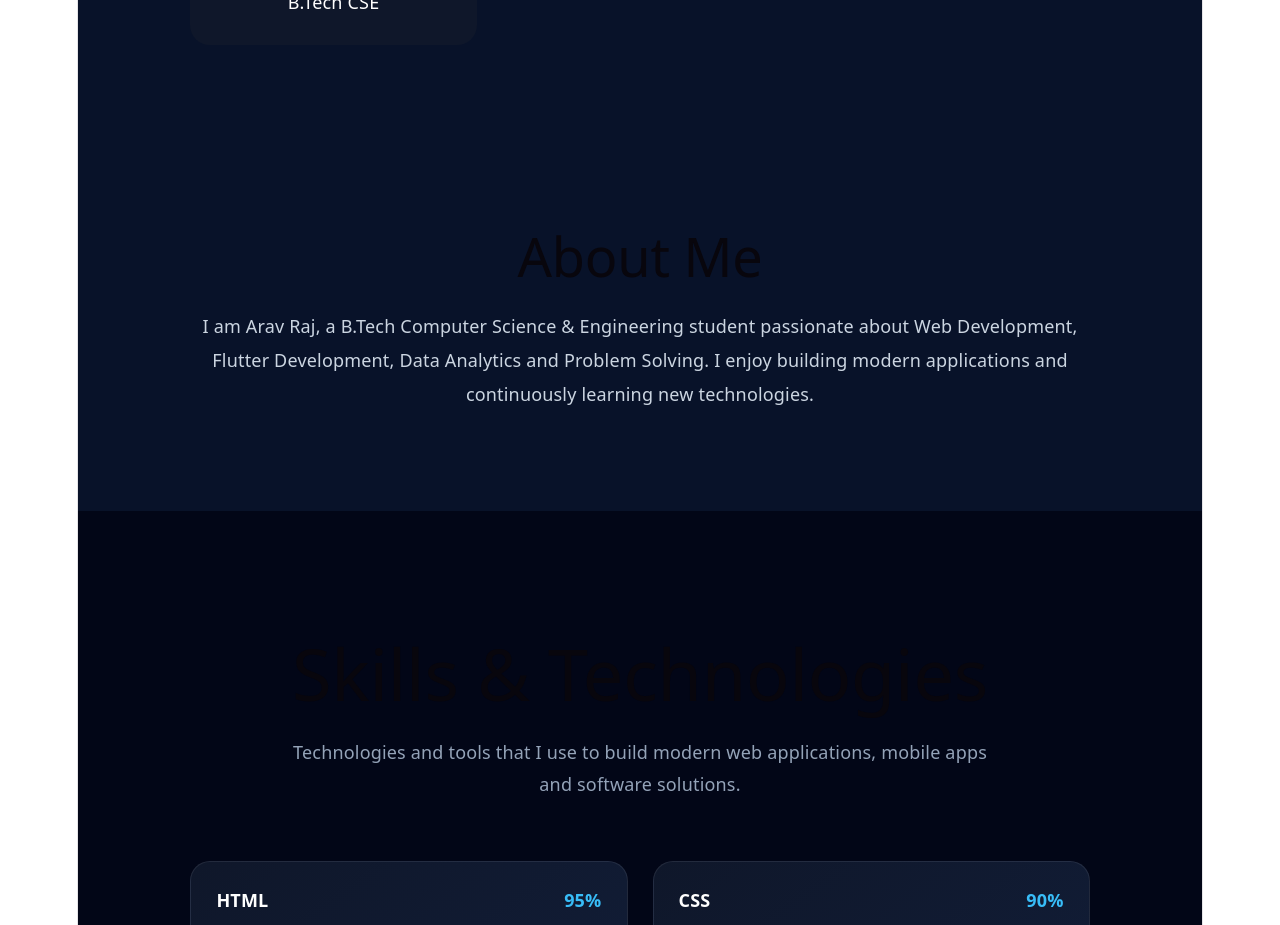
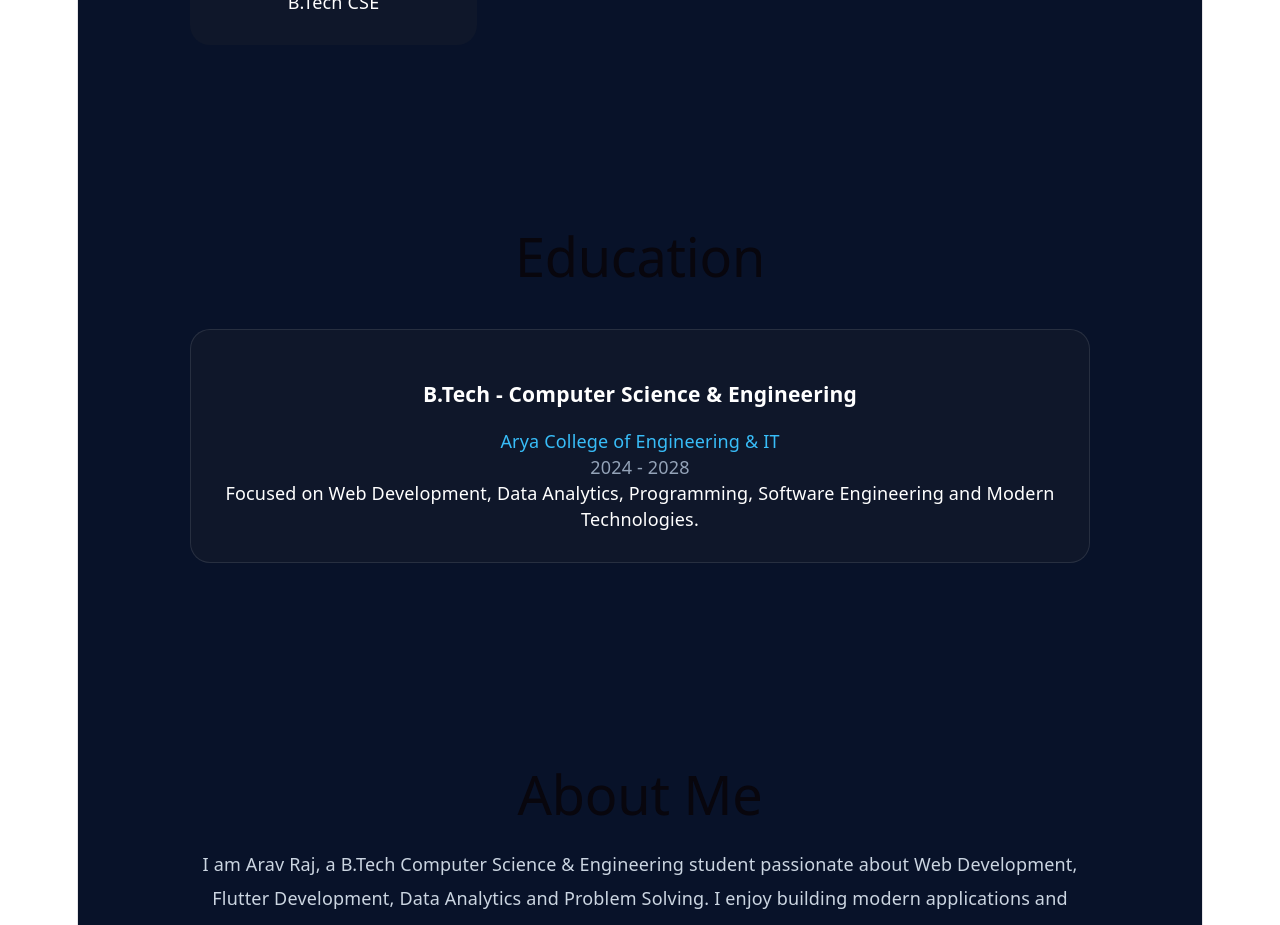
Before and after one commit to Aravbgp2006/portfolio, a React app: page / in a window 1280 px wide. Shown: the part 1400-2325 px from the top of the page. Built offline with nearby package versions, Linux system fonts and the light colour scheme; the HTML template or start-up script is replaced by a standard one.

Commit message:
Added Education Section

```diff
--- a/src/App.jsx
+++ b/src/App.jsx
@@ -7,13 +7,14 @@ import Projects from "./components/Projects";
 import Certificates from "./components/Certificates";
 import Contact from "./components/Contact";
 import Footer from "./components/Footer";
-
+import Education from "./components/Education";
 function App() {
   return (
     <>
       <Navbar />
       <Hero />
       <Stats />
+      <Education />
       <About />
       <Skills />
       <Projects />
--- a/src/components/Education.jsx
+++ b/src/components/Education.jsx
@@ -1,3 +1,44 @@
-<Stats />
-<Education />
-<About />
+export default function Education() {
+  return (
+    <section
+      style={{
+        padding: "100px 10%",
+        background: "#081229",
+        color: "white",
+      }}
+    >
+      <h2
+        style={{
+          fontSize: "3rem",
+          marginBottom: "40px",
+        }}
+      >
+        Education
+      </h2>
+
+      <div
+        style={{
+          background: "#0f172a",
+          padding: "30px",
+          borderRadius: "20px",
+          border: "1px solid rgba(255,255,255,.1)",
+        }}
+      >
+        <h3>B.Tech - Computer Science & Engineering</h3>
+
+        <p style={{ color: "#38bdf8" }}>
+          Arya College of Engineering & IT
+        </p>
+
+        <p style={{ color: "#94a3b8" }}>
+          2024 - 2028
+        </p>
+
+        <p>
+          Focused on Web Development, Data Analytics,
+          Programming, Software Engineering and Modern Technologies.
+        </p>
+      </div>
+    </section>
+  );
+}
```
